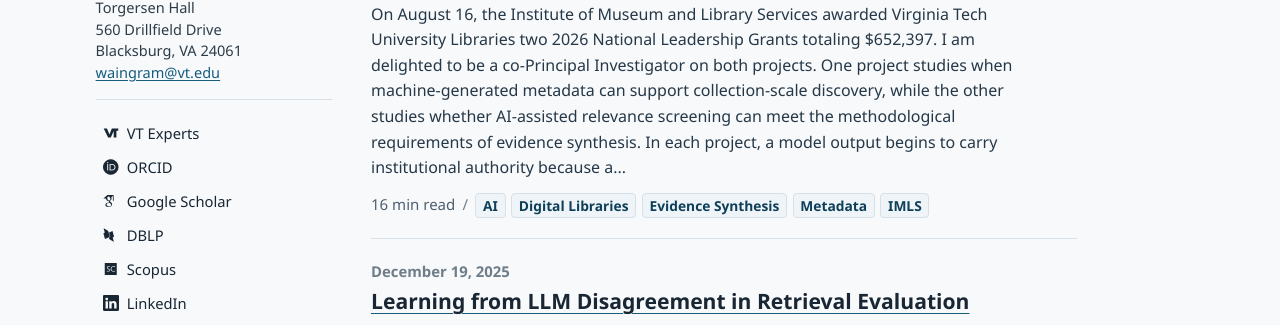
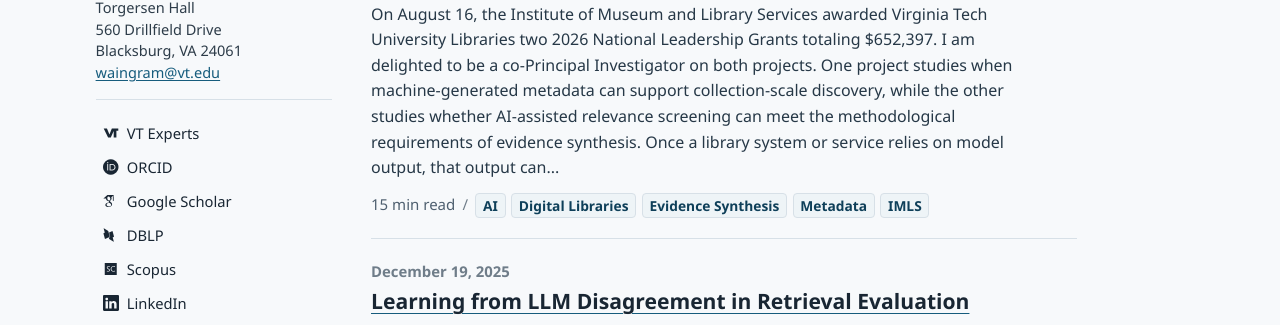
Before and after one commit to waingram/waingram.github.io, a Jekyll site: the page built from blog/index.html, in a window 1280 px wide. Shown: the part 507-832 px from the top of the page. Built offline with Jekyll 4.4.1, drawn with Linux system fonts in a browser that asks for light colours; some web fonts are replaced; the list of posts is cut into pages by our own code; some of the changed lines change nothing that is shown.

Commit message:
Copyedit IMLS grants post

````diff
--- a/_posts/2026-08-17-two-new-imls-grants-for-auditable-ai-in-library-work.md
+++ b/_posts/2026-08-17-two-new-imls-grants-for-auditable-ai-in-library-work.md
@@ -8,7 +8,7 @@
 On August 16, the Institute of Museum and Library Services awarded Virginia Tech University Libraries two 2026 National Leadership Grants totaling $652,397.
 I am delighted to be a co-Principal Investigator on both projects.
 One project studies when machine-generated metadata can support collection-scale discovery, while the other studies whether AI-assisted relevance screening can meet the methodological requirements of evidence synthesis.
-In each project, a model output begins to carry institutional authority because a library system or service relies upon it.
+Once a library system or service relies on model output, that output can affect what users find and which studies enter an evidence synthesis.
 What evidence should be required before that happens?
 
 ## Library-wide, Machine-Generated Metadata as First-Class Structural Components
@@ -19,14 +19,12 @@
 
 Human-authored metadata is incomplete and sometimes inconsistent, but libraries have procedures for creating, reviewing, and correcting it. The person who supplies a field usually works within a known schema, and the institution can distinguish an authoritative record from a tentative note or an unreviewed suggestion.
 
-Suppose the library runs several AI models across a set of collections. The models extract names, places, organizations, events, dates, subjects, and descriptions from the objects themselves. At first, these are candidate metadata values. They are proposed assertions about the materials, not yet part of the library’s maintained data.
+Suppose the library runs several AI models across a set of collections. The models extract names, places, organizations, events, dates, subjects, and descriptions from the objects themselves. At first, these extracted values are only proposed assertions about the materials and are not yet part of the library’s maintained data.
 
-The library could stop there. It could display the suggestions to a cataloger, use them temporarily to improve a search experiment, or evaluate them against existing records. That would continue a familiar line of research into automated metadata generation. Our work goes further.
+The library could stop there by displaying the suggestions to a cataloger, using them temporarily in a search experiment, or evaluating them against existing records. Any of these uses would continue a familiar line of research into automated metadata generation; our project asks what happens when generated values are incorporated into the library’s maintained data.
 
-Our $473,403 project, ["Library-wide, Machine-Generated Metadata as First-Class Structural Components"](https://www.imls.gov/grants/awarded/lg-259840-ols-26), will study how machine-generated metadata behaves across digital collections.
-Bipasha Banerjee is the Principal Investigator, and Jennifer L. Goyne and I are co-Principal Investigators.
-The project will compare generated metadata across collections to identify fields and relationships that remain consistent enough to support discovery.
-It will also examine semantic similarity, error patterns, provenance, and the need for human review before using the results to build and evaluate cross-collection navigation.
+Our $473,403 project, ["Library-wide, Machine-Generated Metadata as First-Class Structural Components"](https://www.imls.gov/grants/awarded/lg-259840-ols-26), will study how machine-generated metadata behaves across digital collections, with Bipasha Banerjee as Principal Investigator and Jennifer L. Goyne and me as co-Principal Investigators.
+The project will compare generated metadata across collections to identify fields and relationships that are consistent enough to support discovery, examine semantic similarity and error patterns, and determine what provenance and human review are needed before the results can support cross-collection navigation.
 
 ```text
 digital objects
@@ -46,10 +44,9 @@
 
 Each phase consumes the results of the preceding phase. An extracted name becomes a candidate entity, entity-resolution decisions determine which references belong together, those entities become nodes in a graph, and the graph determines which objects a user encounters as related.
 
-This dependency is what “first-class structural component” is trying to convey. A first-class metadata element is stored, indexed, queried, linked to other elements, maintained over time, and consumed by other services. Machine-generated metadata becomes first-class when the digital library begins to rely on it, rather than merely displaying it as an unverified suggestion.
+The phrase “first-class structural component” refers to this dependency. A first-class metadata element is stored, indexed, queried, linked to other elements, maintained over time, and consumed by other services; machine-generated metadata meets that description when the digital library relies on it rather than merely displaying it as an unverified suggestion.
 
-None of the individual techniques is new. Metadata extraction, named-entity recognition, entity linking, knowledge graphs, and automated classification all have substantial research histories. Large collections and inconsistent metadata are not new either.
-
+Metadata extraction, named-entity recognition, entity linking, knowledge graphs, and automated classification all have substantial research histories, and researchers have long studied large collections with inconsistent metadata.
 The proposal’s contribution is to connect three levels of evaluation that are usually studied separately:
 
 1. **Generation:** Can a model produce a particular metadata field for an object?
@@ -60,12 +57,9 @@
 
 ### New problems when the outputs are combined
 Some failures become visible only after individually generated values begin interacting.
-
 A model may extract “William A. Ingram,” “W. A. Ingram,” and “Bill Ingram” correctly from three documents. The extraction task has succeeded in each document, but the digital library still has to determine whether the names identify one person or several people. If it keeps one person as three entities, the collection becomes fragmented. If it merges three people into one entity, it creates relationships that the source materials never asserted.
 
-The consequences increase when later services rely on that decision. A mistaken merge can connect a person with the wrong organization, location, event, photographs, and oral histories. The error is no longer one incorrect field. It has altered a section of the graph and, consequently, the paths available through the collection.
-
-Several related problems follow.
+Once later services rely on an entity-resolution decision, a mistaken merge can connect a person with the wrong organization, location, event, photographs, and oral histories, altering both a section of the graph and the paths available through the collection.
 
 **Local accuracy does not establish corpus coherence.**
 An AI model can generate mostly plausible fields while using names, dates, classifications, or levels of specificity inconsistently across collections. These differences may have little effect when records are inspected separately, yet prevent the records from composing into a usable shared structure.
@@ -80,7 +74,7 @@
 When a reviewer separates two incorrectly merged people, the system must identify every graph edge, search index entry, interface link, and generated narrative that depended on the merge. Correcting the original assertion without updating its dependents leaves the library internally inconsistent.
 
 **Existing metadata is an imperfect reference point.**
-Agreement with human-authored fields can be measured where those fields exist, but absence from an existing record does not prove that a generated entity is wrong. Conversely, semantic similarity between two generated descriptions does not establish that either description is factually supported. So the project needs several forms of evaluation rather than a single accuracy score.
+Agreement with human-authored fields can be measured where those fields exist, but absence from an existing record does not prove that a generated entity is wrong. Conversely, semantic similarity between two generated descriptions does not establish that either description is factually supported. Evaluation must therefore measure agreement with existing fields separately from factual support for newly generated assertions.
 
 **Human review cannot simply reproduce manual cataloging at a larger scale.**
 If every generated assertion requires individual review, the pipeline has not solved the bottleneck problem that motivated it. The system needs evidence for deciding which outputs can be accepted automatically, which require sampling, and which kinds of ambiguity must always be reviewed.
@@ -90,16 +84,13 @@
 
 > Which model-generated assertions can a digital library safely reuse as inputs to later computational processes, and what controls are required when those later processes depend on them?
 
-The important word is **reuse**. Generating a description is one operation. Allowing that description to determine entity identity, graph structure, retrieval, and navigation creates a chain of dependency. The grant studies that chain across a production collection environment, from generation through structural integration to patron-facing use.
+Generating a description is one operation; reusing it to determine entity identity, graph structure, retrieval, and navigation creates a chain of dependency that the grant studies across a production collection environment, from generation through structural integration to patron-facing use.
 
-That is the emerging problem:  a new possibility of producing so much derived metadata that libraries may begin constructing services from it before they know whether the outputs are dependable when combined, updated, and maintained over time.
+At corpus scale, libraries can produce derived metadata faster than they can determine whether the outputs are dependable when combined, updated, and maintained over time. That mismatch creates the possibility that services will be built from assertions that have not been adequately evaluated.
 
-Evaluating an isolated record cannot reveal whether the same entity has been named consistently across thousands of objects or whether an error recurs systematically within a collection.
-The unit of evaluation must therefore expand from the record to the corpus, where consistency, contradiction, and accumulated error can be measured.
-At the same time, each generated assertion needs to retain its own provenance so that a librarian can inspect the source material, model, prompt, and human corrections associated with it.
+An isolated record cannot reveal whether the same entity has been named consistently across thousands of objects or whether an error recurs systematically within a collection, so consistency, contradiction, and accumulated error must be measured at the corpus level. Each generated assertion must also retain its provenance, including the source material, model, prompt, and human corrections, so that a librarian can inspect how it was produced.
 
-Treating generated metadata as a first-class structural component creates a longer-term stewardship problem.
-Models, prompts, and commercial services will change while the descriptions and relationships produced by them remain embedded in library systems.
+Treating generated metadata as a first-class structural component creates a longer-term stewardship problem because models, prompts, and commercial services will change even though the descriptions and relationships they produced may remain embedded in library systems.
 A future librarian should be able to distinguish source metadata from model inference, reconsider an earlier decision, and regenerate or remove the derived structure without reconstructing its history from scratch.
 
 ## Auditable AI Workflows for Evidence Synthesis Library Services
@@ -136,7 +127,7 @@
 
 Screening usually occurs in two stages. Reviewers begin with titles and abstracts, applying criteria defined by the review protocol. Records that appear eligible or remain ambiguous proceed to full-text screening, where reviewers decide whether each study actually qualifies and document the reason for every exclusion.
 
-These decisions are rarely mechanical. An abstract may omit the population, study design, intervention, outcome, or other information needed to apply the criteria. Terminology may not match the protocol exactly. Reviewers must interpret whether a study is genuinely relevant, and uncertain records generally move forward because excluding them prematurely could remove evidence from the review.
+These decisions are rarely mechanical. An abstract may omit the population, study design, intervention, outcome, or other information needed to apply the criteria, or it may use terminology that does not match the protocol exactly. Reviewers must interpret whether a study is genuinely relevant, and uncertain records generally move forward because excluding them prematurely could remove evidence from the review.
 
 Many review methods also require two people to screen records independently. Their decisions are compared, disagreements are reconciled, and the resulting inclusion and exclusion history is documented. This reduces the influence of individual error or interpretation, but it effectively multiplies the labor.
 
@@ -152,7 +143,7 @@
 
 PRISMA stands for **Preferred Reporting Items for Systematic Reviews and Meta-Analyses**. It is a reporting guideline: it tells authors what information they should disclose when publishing a systematic review.
 
-PRISMA is not the method used to conduct the review, and compliance does not prove that the review was well designed. Its purpose is to make the completed review inspectable.
+PRISMA does not prescribe the method used to conduct a review, and compliance does not prove that the review was well designed; its purpose is to make the completed review inspectable.
 
 Suppose a review reports that 42 studies were included. A reader needs to know how the researchers arrived at those 42 studies:
 
@@ -164,13 +155,11 @@
 - How many records were excluded at each stage?
 - Why were apparently relevant full-text studies excluded?
 
-PRISMA 2020 provides a 27-item checklist covering the review’s rationale, methods, results, and interpretation. It also provides a flow diagram showing how many records were identified, screened, excluded, and included, together with reasons for full-text exclusions. [The official PRISMA materials](https://www.prisma-statement.org/prisma-2020) include the checklist, expanded guidance, and flow-diagram templates.
+PRISMA 2020 provides a 27-item checklist covering the review’s rationale, methods, results, and interpretation. It also provides a [flow diagram](https://www.prisma-statement.org/prisma-2020-flow-diagram) showing how many records were identified, screened, excluded, and included, together with reasons for full-text exclusions. [The official PRISMA materials](https://www.prisma-statement.org/prisma-2020) include the checklist, expanded guidance, and flow-diagram templates.
 
-This is important because the conclusions of a systematic review depend on how its evidence base was constructed. If authors report only the final studies and conclusions, readers cannot determine whether important literature was missed, whether the eligibility criteria were applied consistently, or whether the selection process introduced bias. Complete reporting allows readers to examine those decisions and gives future researchers enough information to update or attempt to reproduce the review.
+The conclusions of a systematic review depend on how its evidence base was constructed. If authors report only the final studies and conclusions, readers cannot determine whether important literature was missed, whether the eligibility criteria were applied consistently, or whether the selection process introduced bias. Complete reporting allows readers to examine those decisions and gives future researchers enough information to update or attempt to reproduce the review.
 
-For the IMLS project, the key point is that AI-assisted screening becomes part of the selection process that PRISMA expects authors to report. Saying “we used AI to help screen abstracts” would be insufficient for understanding what happened. Researchers would need to identify the tool and explain how it was used.
-
-PRISMA matters because it makes study selection visible as part of the research method rather than treating it as preliminary clerical work. [PRISMA’s flow diagram](https://www.prisma-statement.org/prisma-2020-flow-diagram) makes that idea concrete by showing how the initial search results were progressively transformed into the final evidence base.
+AI-assisted screening is part of the selection process that PRISMA expects authors to report, so saying “we used AI to help screen abstracts” would not tell readers enough to understand what happened. Researchers would need to identify the tool and explain how it was used.
 
 [PRISMA 2020](https://doi.org/10.1136/bmj.n71) asks systematic reviewers to report how studies moved through the selection process, including any automation tools used along the way.
 The Royal Society and the Academy of Medical Sciences also include transparent study selection among their [principles of good evidence synthesis](https://royalsociety.org/-/media/policy/projects/evidence-synthesis/principles-for-good-evidence-synthesis-for-policy.pdf).
@@ -183,19 +172,17 @@
 
 PRISMA establishes the reporting obligation, but it does not by itself specify the complete technical record needed for an auditable language-model workflow. It does not fully answer questions such as which model version evaluated each record, what prompt it received, whether repeated runs agreed, or how a human resolved a disagreement. RAISE and the proposed project address that additional layer.
 
-So the relationship is:
+The three provide a layered account of responsibility:
 
 - **PRISMA:** Report how the evidence-selection process was conducted.
 - **RAISE:** Evaluate and report AI use responsibly within that process.
 - **The proposed workflow:** Preserve the record-level information needed to inspect and reconstruct AI-assisted screening.
 
-Our $178,994 project, ["Auditable AI Workflows for Evidence Synthesis Library Services"](https://www.imls.gov/grants/awarded/lg-259841-ols-26), will develop and evaluate an AI-assisted workflow for title-and-abstract screening.
-Bipasha Banerjee is the Principal Investigator, and C. Cozette Comer and I are co-Principal Investigators.
-We will work with evidence-synthesis library professionals to study model behavior, develop a prototype and instruction manual, and test the workflow in the context of the services librarians provide to research teams.
+Our $178,994 project, ["Auditable AI Workflows for Evidence Synthesis Library Services"](https://www.imls.gov/grants/awarded/lg-259841-ols-26), will develop and evaluate an AI-assisted workflow for title-and-abstract screening, with Bipasha Banerjee as Principal Investigator and C. Cozette Comer and me as co-Principal Investigators.
+The project will work with evidence-synthesis library professionals to study model behavior, develop a prototype and instruction manual, and test the workflow in the context of the services librarians provide to research teams.
 
 Controlled experiments will measure how often relevant studies survive screening and how recommendations change across models, prompts, and repeated runs.
-Those results will inform a prototype that retains the model input, instructions, version, settings, output, and subsequent human decision for each record.
-Evidence-synthesis professionals from services such as [Evidence Synthesis Services at Virginia Tech](https://guides.lib.vt.edu/SRMA/home) will use the prototype and evaluate whether its audit trail supports an actual review.
+Those results will inform a prototype that retains the model input, instructions, version, settings, output, and subsequent human decision for each record; evidence-synthesis professionals from services such as [Evidence Synthesis Services at Virginia Tech](https://guides.lib.vt.edu/SRMA/home) will use the prototype to evaluate whether its audit trail supports an actual review.
 
 A workflow may fit comfortably into an existing service while repeatedly excluding relevant studies, or it may perform well against a benchmark while leaving librarians unable to explain its decisions to a research team.
 An adoption recommendation must account for both methodological performance and the professional setting in which the workflow will be used.
@@ -216,7 +203,6 @@
 I will be working mostly on research design, evaluation, auditability, reproducibility, and ways other library systems might reuse what we learn.
 The evidence-synthesis project also extends my research on [how disagreement among language models changes relevance judgments and retrieval outcomes](https://arxiv.org/abs/2507.02139), since disagreement may reveal where a single relevance label conceals uncertainty that a reviewer ought to see.
 
-Models can already generate descriptions and relevance labels.
-Under what conditions should those outputs be allowed to govern what researchers can discover and what an evidence synthesis can claim?
+Models can already generate descriptions and relevance labels, but under what conditions should those outputs be allowed to govern what researchers can discover and what an evidence synthesis can claim?
 
 The IMLS award records provide additional information about [the machine-generated metadata project](https://www.imls.gov/grants/awarded/lg-259840-ols-26) and [the evidence-synthesis project](https://www.imls.gov/grants/awarded/lg-259841-ols-26).
````
